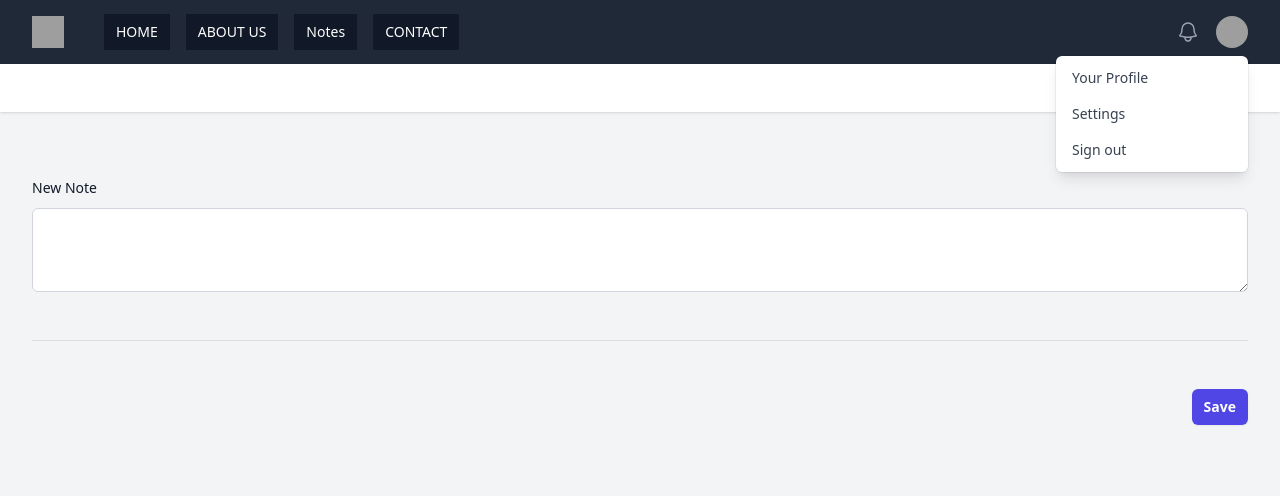
After one commit to aladi04/laravel, a PHP site: template views/note-create.view.php in a window 1280 px wide. The commit adds this page. Shown: the top 496 px of the page. Run offline with PHP 8.4, Linux system fonts and the light colour scheme; the template is opened without the code that fills it, so the values that code supplies are empty; some libraries are stand-ins or nearby versions; grey boxes are pictures that could not be loaded.

Commit message:
forms update

```diff
--- a/functions/function.php
+++ b/functions/function.php
@@ -3,6 +3,8 @@ function dd($value){  //dump and die
     echo "<pre>";
     echo var_dump($value);
     echo "</pre>";
+
+    die();
 }
 
 function isUrl($value) {
--- /dev/null
+++ b/views/note-create.view.php
@@ -0,0 +1,30 @@
+<?php include "partials/header.php"; ?>
+<?php include "partials/nav.php"; ?>
+<?php include "partials/banner.php"; ?>
+<main>
+    <div class="mx-auto max-w-7xl px-4 py-6 sm:px-6 lg:px-8">
+        <form action="note-create.php" method="POST">
+            <div class="space-y-12">
+                <div class="border-b border-gray-900/10 pb-12">
+                <div class="mt-10 grid grid-cols-1 gap-x-6 gap-y-8 sm:grid-cols-6">
+                    <div class="col-span-full">
+                    <label for="content" class="block text-sm/6 font-medium text-gray-900">New Note</label>
+                    <div class="mt-2">
+                        <textarea name="content" id="content" rows="3" class="block w-full rounded-md bg-white px-3 py-1.5 text-base text-gray-900 outline outline-1 -outline-offset-1 outline-gray-300 placeholder:text-gray-400 focus:outline focus:outline-2 focus:-outline-offset-2 focus:outline-indigo-600 sm:text-sm/6">
+                        <?= isset($errors["content"]) ? $_POST["content"] : '' ?>
+                        </textarea>
+                    </div>
+                    </div>
+                </div>
+                </div>
+
+            <div class="mt-6 flex items-center justify-end gap-x-6">
+                <button type="submit" class="rounded-md bg-indigo-600 px-3 py-2 text-sm font-semibold text-white shadow-sm hover:bg-indigo-500 focus-visible:outline focus-visible:outline-2 focus-visible:outline-offset-2 focus-visible:outline-indigo-600">Save</button>
+            </div>
+        </form>
+        <p class="text-red-500"><?= $errors["content"] ?? "" ?></p>
+
+
+    </div>
+</main>
+<?php include "partials/footer.php"; ?>
--- a/views/note.view.php
+++ b/views/note.view.php
@@ -10,4 +10,5 @@
 
     </div>
 </main>
+
 <?php include "partials/footer.php"; ?>
--- a/views/notes.view.php
+++ b/views/notes.view.php
@@ -5,9 +5,13 @@
     <div class="mx-auto max-w-7xl px-4 py-6 sm:px-6 lg:px-8">
     <?php foreach($notes as $note){ ?>
         <a href="note.php?id=<?= $note['id'] ?>" class="text-blue-500 hover:underline">
-            <?="<li> ". $note["content"]. "</li>" ?>
+            <?="<li> ". htmlspecialchars($note["content"]). "</li>" ?>
         </a>
     <?php } ?>
     </div>
+
+    <div class="mx-auto max-w-7xl px-4 py-6 sm:px-6 lg:px-8">
+        <a href="note-create.php" class="text-blue-400 hover:underline">Create a new note</a>
+    </div>
 </main>
 <?php include "partials/footer.php"; ?>
```
Also changed, not shown: controllers/note-create.php (added, +27 -0 lines), router.php (+3 -11 lines), routes.php (added, +9 -0 lines), validator.php (added, +12 -0 lines).
